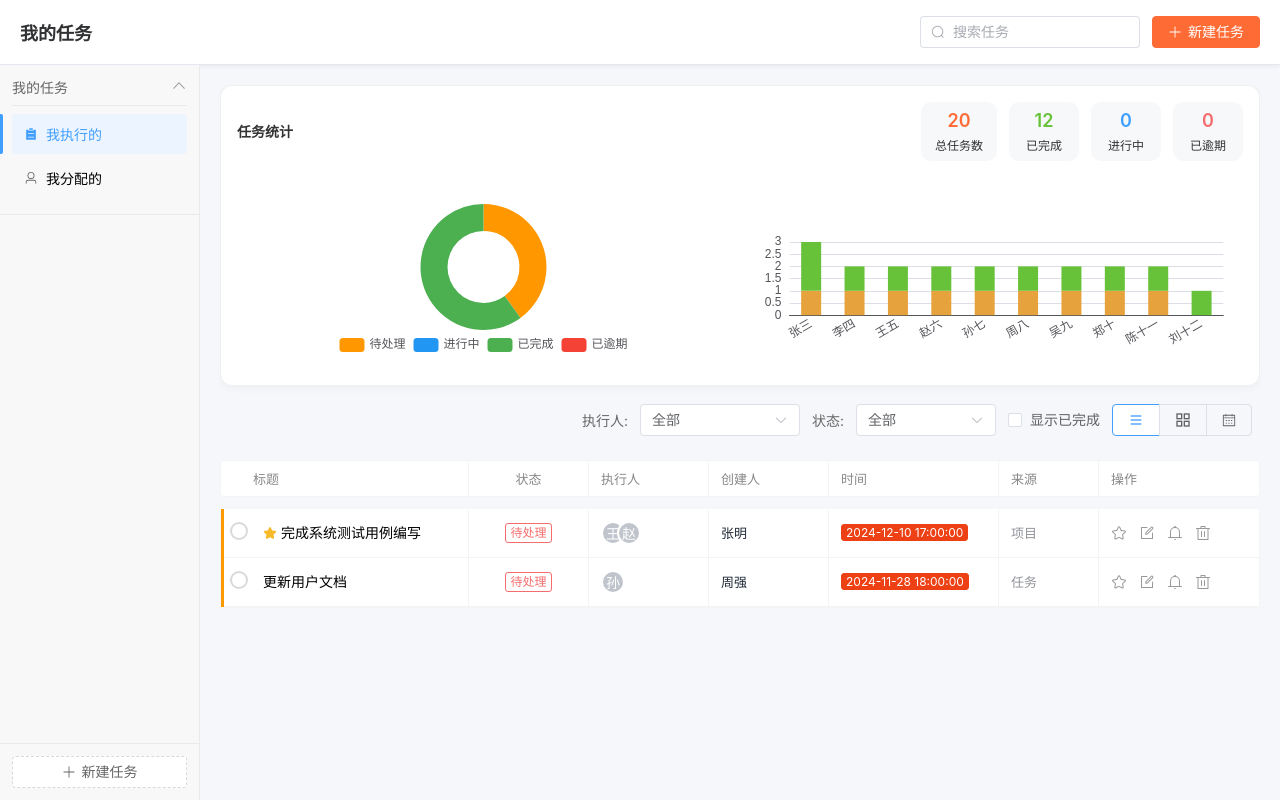
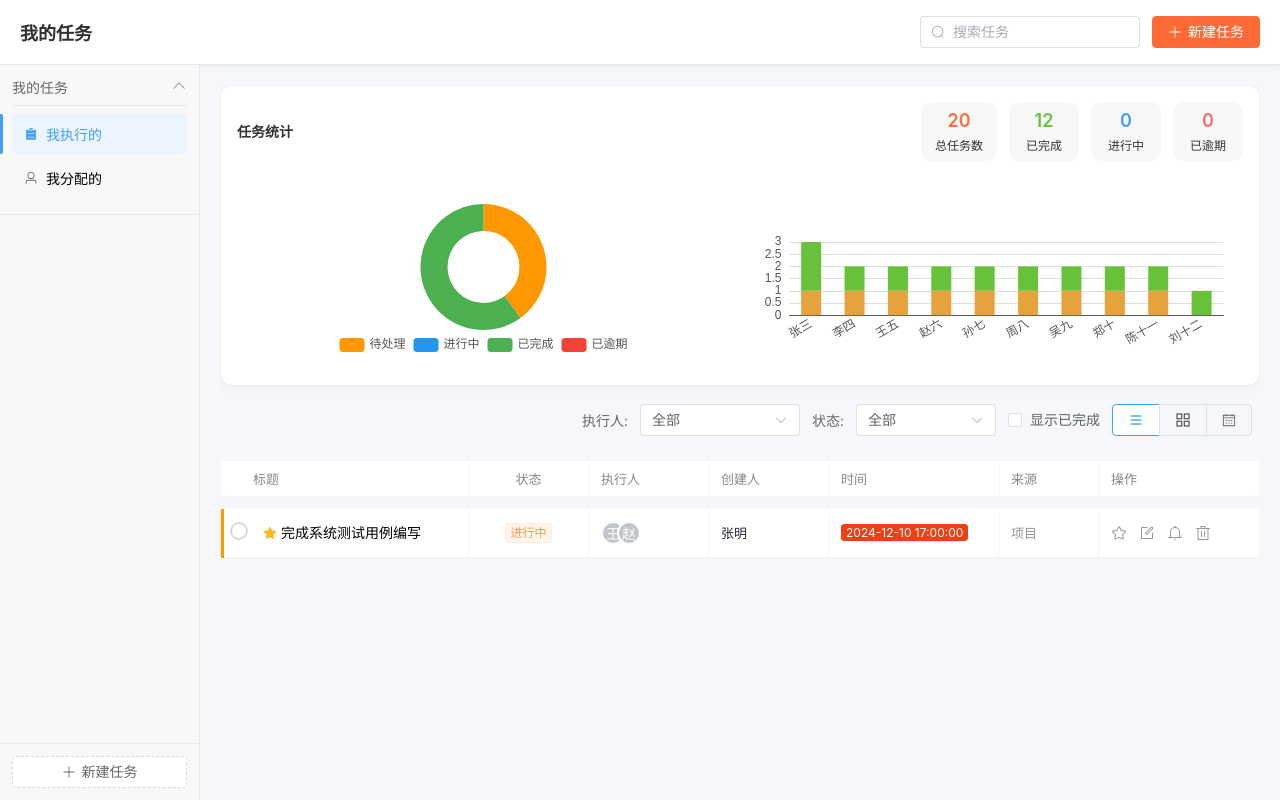
Before and after one commit to chizhiyiheng/team_todo_task, a Vue app: page /manage/my-tasks in a window 1280 px wide. Built offline with nearby package versions, Linux system fonts and the light colour scheme; a web font is replaced by a local one.

Commit message:
首页添加删除任务功能，更新获取任务列表接口

```diff
--- a/src/api/index.js
+++ b/src/api/index.js
@@ -21,8 +21,8 @@
     return request.post('/api/todo/add', data)
   },
 
-  deleteTodo(todoId) {
-    return request.post('/api/todo/delete', { id: todoId })
+  deleteTodo(id) {
+    return request.delete(`/api/todo/delete/${id}`)
   },
 
   // TODO: 待补充进展详情接口
--- a/src/mock/todoData.js
+++ b/src/mock/todoData.js
@@ -1,5 +1,84 @@
 export const mockTodoList = [
   {
+    id: '031A87D71AFB4EEA8E0B529F7A7C249F',
+    umId: 'LIUQINGHONG264',
+    name: '刘庆红(平安科技集团经管平台行政科技部业务开发组)',
+    title: '完成项目需求文档编写',
+    source: 7,
+    sourceId: 'c_84477F77329A442BA0709B7A23068312',
+    status: 1,
+    deadLine: '2024-12-06 18:00:00',
+    remindOption: 1,
+    finishTime: '2026-01-19 16:49:02',
+    remindTime: '2024-12-06 17:45:00',
+    updateTime: '2026-01-19 16:49:02',
+    createTime: '2024-12-05 10:08:42',
+    startTime: '2024-12-02 10:08:42',
+    isTop: 0,
+    priority: 2,
+    projectId: 'PROJ001',
+    parentTodoId: '',
+    tag: 0,
+    content: '完成项目需求文档编写',
+    todoUsers: [
+      {
+        id: 'USER001',
+        todoId: '031A87D71AFB4EEA8E0B529F7A7C249F',
+        umId: 'USER001',
+        name: '张三',
+        transUmId: '',
+        transName: '',
+        status: 0,
+        updateTime: '2026-01-19 16:49:02',
+        createTime: '2024-12-05 10:08:42',
+        tag: 1,
+        finishTime: '',
+        priority: 2
+      },
+      {
+        id: 'USER002',
+        todoId: '031A87D71AFB4EEA8E0B529F7A7C249F',
+        umId: 'USER002',
+        name: '李四',
+        transUmId: '',
+        transName: '',
+        status: 1,
+        updateTime: '2026-01-19 16:49:02',
+        createTime: '2024-12-05 10:08:42',
+        tag: 1,
+        finishTime: '',
+        priority: 2
+      }
+    ],
+    attachmentList: [
+      {
+        id: 'ATT001',
+        todoId: '031A87D71AFB4EEA8E0B529F7A7C249F',
+        fileName: '需求文档.pdf',
+        filePath: 'http://example.com/files/requirements.pdf',
+        fileSize: 1245184,
+        fileType: 'application/pdf',
+        storageType: 'iobs'
+      },
+      {
+        id: 'ATT002',
+        todoId: '031A87D71AFB4EEA8E0B529F7A7C249F',
+        fileName: '系统架构图.png',
+        filePath: 'http://example.com/files/architecture.png',
+        fileSize: 524288,
+        fileType: 'image/png',
+        storageType: 'iobs'
+      },
+      {
+        id: 'ATT003',
+        todoId: '031A87D71AFB4EEA8E0B529F7A7C249F',
+        fileName: '数据库设计.xlsx',
+        filePath: 'http://example.com/files/database.xlsx',
+        fileSize: 87654,
+        fileType: 'application/vnd.openxmlformats-officedocument.spreadsheetml.sheet',
+        storageType: 'iobs'
+      }
+    ],
     attendeeList: [
       { umId: 'USER001', name: '张三', status: 0 },
       { umId: 'USER002', name: '李四', status: 1 }
@@ -11,7 +90,6 @@
     deadLine: '2024-12-06 18:00:00',
     desc: '需要完成项目需求文档的编写，包括功能模块、技术架构、数据库设计等内容',
     finishTime: '2026-01-19 16:49:02',
-    id: '031A87D71AFB4EEA8E0B529F7A7C249F',
     isTop: 0,
     realDeadLine: 1,
     remindOption: 1,
@@ -24,29 +102,6 @@
     todoStatus: 1,
     updateTime: '2026-01-19 16:49:02',
     percent: 75,
-    attachmentList: [
-      {
-        fileName: '需求文档.pdf',
-        filePath: 'http://example.com/files/requirements.pdf',
-        fileSize: 1245184,
-        fileType: 'application/pdf',
-        storageType: 'cloud'
-      },
-      {
-        fileName: '系统架构图.png',
-        filePath: 'http://example.com/files/architecture.png',
-        fileSize: 524288,
-        fileType: 'image/png',
-        storageType: 'cloud'
-      },
-      {
-        fileName: '数据库设计.xlsx',
-        filePath: 'http://example.com/files/database.xlsx',
-        fileSize: 87654,
-        fileType: 'application/vnd.openxmlformats-officedocument.spreadsheetml.sheet',
-        storageType: 'cloud'
-      }
-    ],
     subTodoList: [
       {
         id: 'SUBTASK001',
@@ -86,9 +141,9 @@
     source: 0,
     sourceId: 'pc',
     startTime: '2024-09-27 19:39:02',
-    status: '1',
+    status: '2',
     tag: 0,
-    todoStatus: 1,
+    todoStatus: 2,
     updateTime: '2024-10-18 10:24:41'
   },
   {
@@ -111,10 +166,14 @@
     source: 8,
     sourceId: 'project_123',
     startTime: '2024-12-01 09:30:00',
-    status: '0',
+    status: '2',
     tag: 1,
-    todoStatus: 0,
-    updateTime: '2024-12-01 09:30:00'
+    todoStatus: 2,
+    updateTime: '2024-12-01 09:30:00',
+    priority: 2,
+    projectId: 'PROJ002',
+    parentTodoId: '',
+    percent: 45
   },
   {
     attendeeList: [],
@@ -133,15 +192,13 @@
     source: 9,
     sourceId: 'meeting_456',
     startTime: '2024-11-28 14:20:00',
-    status: '1',
+    status: '2',
     tag: 0,
     todoStatus: 1,
     updateTime: '2024-11-30 16:30:00'
   },
   {
-    attendeeList: [
-      { umId: 'USER005', name: '孙七', status: 1 }
-    ],
+    attendeeList: [],
     content: '更新用户文档',
     createTime: '2024-11-25 10:00:00',
     creatorName: '周强',
@@ -157,10 +214,14 @@
     source: 7,
     sourceId: 'doc_789',
     startTime: '2024-11-25 10:00:00',
-    status: '0',
+    status: '2',
     tag: 0,
-    todoStatus: 0,
-    updateTime: '2024-11-25 10:00:00'
+    todoStatus: 2,
+    updateTime: '2024-11-25 10:00:00',
+    priority: 1,
+    projectId: 'PROJ003',
+    parentTodoId: '',
+    percent: 60
   },
   {
     attendeeList: [],
@@ -179,10 +240,14 @@
     source: 8,
     sourceId: 'perf_001',
     startTime: '2024-11-20 16:00:00',
-    status: '0',
+    status: '1',
     tag: 1,
-    todoStatus: 0,
-    updateTime: '2024-11-20 16:00:00'
+    todoStatus: 2,
+    updateTime: '2024-11-20 16:00:00',
+    priority: 3,
+    projectId: 'PROJ004',
+    parentTodoId: '',
+    percent: 30
   },
   {
     attendeeList: [
@@ -226,10 +291,14 @@
     source: 9,
     sourceId: 'security_002',
     startTime: '2024-11-10 14:30:00',
-    status: '0',
+    status: '2',
     tag: 1,
-    todoStatus: 0,
-    updateTime: '2024-11-10 14:30:00'
+    todoStatus: 2,
+    updateTime: '2024-11-10 14:30:00',
+    priority: 3,
+    projectId: 'PROJ005',
+    parentTodoId: '',
+    percent: 75
   },
   {
     attendeeList: [
@@ -272,10 +341,14 @@
     source: 7,
     sourceId: 'feedback_004',
     startTime: '2024-11-01 15:00:00',
-    status: '0',
+    status: '2',
     tag: 0,
-    todoStatus: 0,
-    updateTime: '2024-11-01 15:00:00'
+    todoStatus: 2,
+    updateTime: '2024-11-01 15:00:00',
+    priority: 2,
+    projectId: 'PROJ006',
+    parentTodoId: '',
+    percent: 50
   }
 ]
 
@@ -368,10 +441,14 @@
     source: 8,
     sourceId: 'refactor_008',
     startTime: '2024-10-15 11:00:00',
-    status: '0',
+    status: '2',
     tag: 1,
-    todoStatus: 0,
-    updateTime: '2024-10-15 11:00:00'
+    todoStatus: 2,
+    updateTime: '2024-10-15 11:00:00',
+    priority: 2,
+    projectId: 'PROJ007',
+    parentTodoId: '',
+    percent: 40
   },
   {
     attendeeList: [
@@ -461,10 +538,14 @@
     source: 7,
     sourceId: 'cache_012',
     startTime: '2024-09-28 11:00:00',
-    status: '0',
+    status: '2',
     tag: 0,
-    todoStatus: 0,
-    updateTime: '2024-09-28 11:00:00'
+    todoStatus: 2,
+    updateTime: '2024-09-28 11:00:00',
+    priority: 2,
+    projectId: 'PROJ008',
+    parentTodoId: '',
+    percent: 35
   },
   {
     attendeeList: [
--- a/src/stores/task.js
+++ b/src/stores/task.js
@@ -132,6 +132,10 @@
     }
   }
 
+  async function fetchTasks(params = {}) {
+    return fetchTaskList({ page: 1, pageSize: 10000, ...params })
+  }
+
   function clearTaskList() {
     taskList.value = []
   }
@@ -148,6 +152,7 @@
     overdueTasks,
     pendingTasks,
     fetchTaskList,
+    fetchTasks,
     fetchTaskStatistics,
     fetchTaskDetail,
     createTask,
--- a/src/views/Manage.vue
+++ b/src/views/Manage.vue
@@ -124,18 +124,18 @@
 function handleTaskCreated(taskId) {
   console.log('Task created:', taskId)
   // Refresh task list and statistics
-  taskStore.fetchTaskList({ todoStatus: '2', pageNum: 1, pageSize: 10000 })
+  taskStore.fetchTaskList({ page: 1, pageSize: 10000 })
   taskStore.fetchTaskStatistics()
 }
 
 function handleSearch() {
-  taskStore.fetchTaskList({ todoStatus: '2', pageNum: 1, pageSize: 10000, keyword: searchKeyword.value })
+  taskStore.fetchTaskList({ page: 1, pageSize: 10000, keyword: searchKeyword.value })
 }
 
 onMounted(() => {
   appStore.setDeviceType(isMobile.value)
   if (isDesktop.value) {
-    taskStore.fetchTaskList({ todoStatus: '2', pageNum: 1, pageSize: 10000 })
+    taskStore.fetchTaskList({ page: 1, pageSize: 10000 })
     taskStore.fetchTaskStatistics()
     teamStore.fetchTeamList()
   }
--- a/src/views/Project.vue
+++ b/src/views/Project.vue
@@ -64,7 +64,7 @@
 }
 
 onMounted(() => {
-  taskStore.fetchTaskList({ todoStatus: '2', pageNum: 1, pageSize: 10000 })
+  taskStore.fetchTaskList({ page: 1, pageSize: 10000 })
   taskStore.fetchTaskStatistics()
   teamStore.fetchTeamList()
 })
--- a/src/views/TeamTasks.vue
+++ b/src/views/TeamTasks.vue
@@ -44,7 +44,7 @@
   if (route.params && route.params.teamId) {
     selectedTeam.value = parseInt(route.params.teamId)
   }
-  taskStore.fetchTaskList({ todoStatus: '2', pageNum: 1, pageSize: 10000 })
+  taskStore.fetchTaskList({ page: 1, pageSize: 10000 })
   taskStore.fetchTaskStatistics()
   teamStore.fetchTeamList()
 })
```
Also changed, not shown: src/api/request.js (+14 -4 lines), src/components/business/TaskList.vue (+36 -2 lines), src/mock/index.js (+68 -22 lines), src/views/MyTasks.vue (+45 -5 lines), 2 other files (tests, documents, lock files or other folders).
